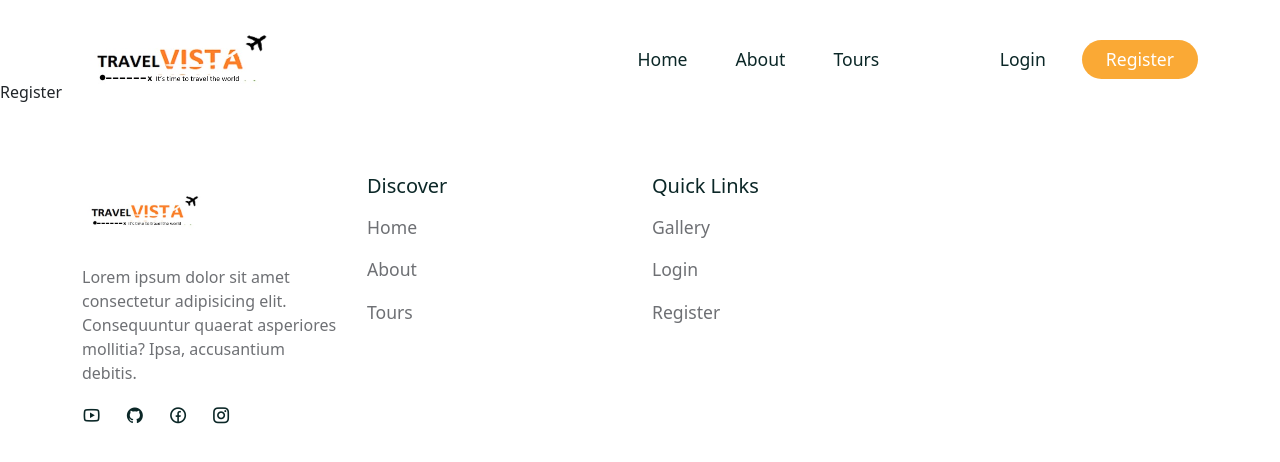
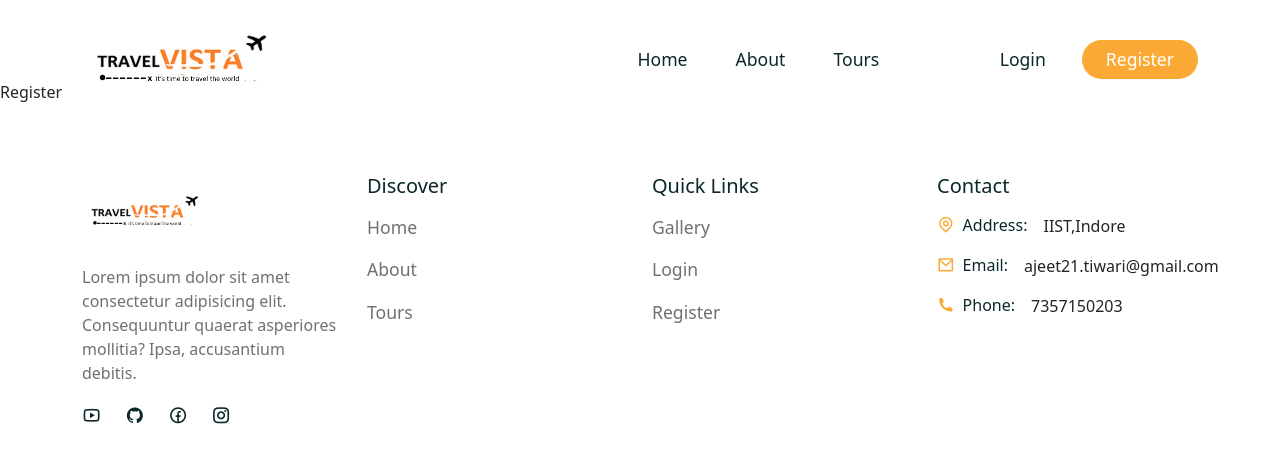
Before and after one commit to Ajeettiwarii/Travelvista, a React (Create React App) app in the folder frontend/: page /register in a window 1280 px wide. Shown: the top 462 px of the page. Built offline with nearby package versions, Linux system fonts and the light colour scheme; a web font is replaced by a local one.

Commit message:
footer_ends

```diff
--- a/frontend/src/components/Footer/Footer.jsx
+++ b/frontend/src/components/Footer/Footer.jsx
@@ -17,7 +17,7 @@
     display: "Tours",
   },
 ];
-const  quick__links2 = [
+const quick__links2 = [
   {
     path: "/gallery",
     display: "Gallery",
@@ -89,7 +89,33 @@
               ))}
             </ListGroup>
           </Col>
-          <Col lg="3"></Col>
+          <Col lg="3">
+            <h5 className="footer__link-title">Contact</h5>
+            <ListGroup className="footer__quick-links">
+              <ListGroupItem className="ps-0 border-0 d-flex align-items-center gap-3">
+                <h6 className="mb-0 d-flex align-items-center gap-2">
+                  <span><i class="ri-map-pin-line"></i></span>
+                  Address:
+                </h6>
+                <p className="mb-0">IIST,Indore</p>
+              </ListGroupItem>
+              <ListGroupItem className="ps-0 border-0 d-flex align-items-center gap-3">
+                <h6 className="mb-0 d-flex align-items-center gap-2">
+                  <span><i class="ri-mail-line"></i></span>
+                  Email:
+                </h6>
+                <p className="mb-0">ajeet21.tiwari@gmail.com</p>
+              </ListGroupItem>
+              <ListGroupItem className="ps-0 border-0 d-flex align-items-center gap-3">
+                <h6 className="mb-0 d-flex align-items-center gap-2">
+                  <span><i class="ri-phone-fill"></i></span>
+                  Phone:
+                </h6>
+                <p className="mb-0">7357150203</p>
+              </ListGroupItem>
+            </ListGroup>
+          </Col>
+
         </Row>
       </Container>
     </footer>
--- a/frontend/src/components/Footer/footer.css
+++ b/frontend/src/components/Footer/footer.css
@@ -23,6 +23,8 @@
     text-decoration: none;
     color: var(--text-color);
     font-size: 1.1rem;
-
-
 }
+.footer__quick-links h6  span i{
+    color: var(--secondary-color);
+    font-size: 1.1rem;
+}
```
